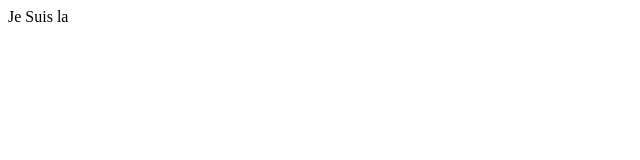
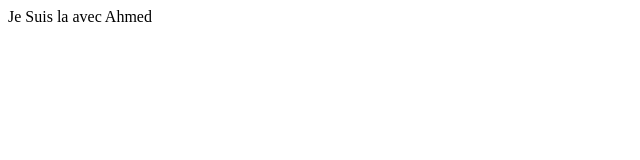
Before and after one commit to elouahlanituto/firsttest, a plain HTML site: page index.html in a window 1280 px wide. Shown: the full height of the page, 0-640 px from the left. Drawn offline with Linux system fonts and the light colour scheme.

Commit message:
change index

```diff
--- a/index.html
+++ b/index.html
@@ -8,7 +8,7 @@
 </head>
 <body>
 
-    Je Suis la
+    Je Suis la avec Ahmed
 
 </body>
 </html>
```
